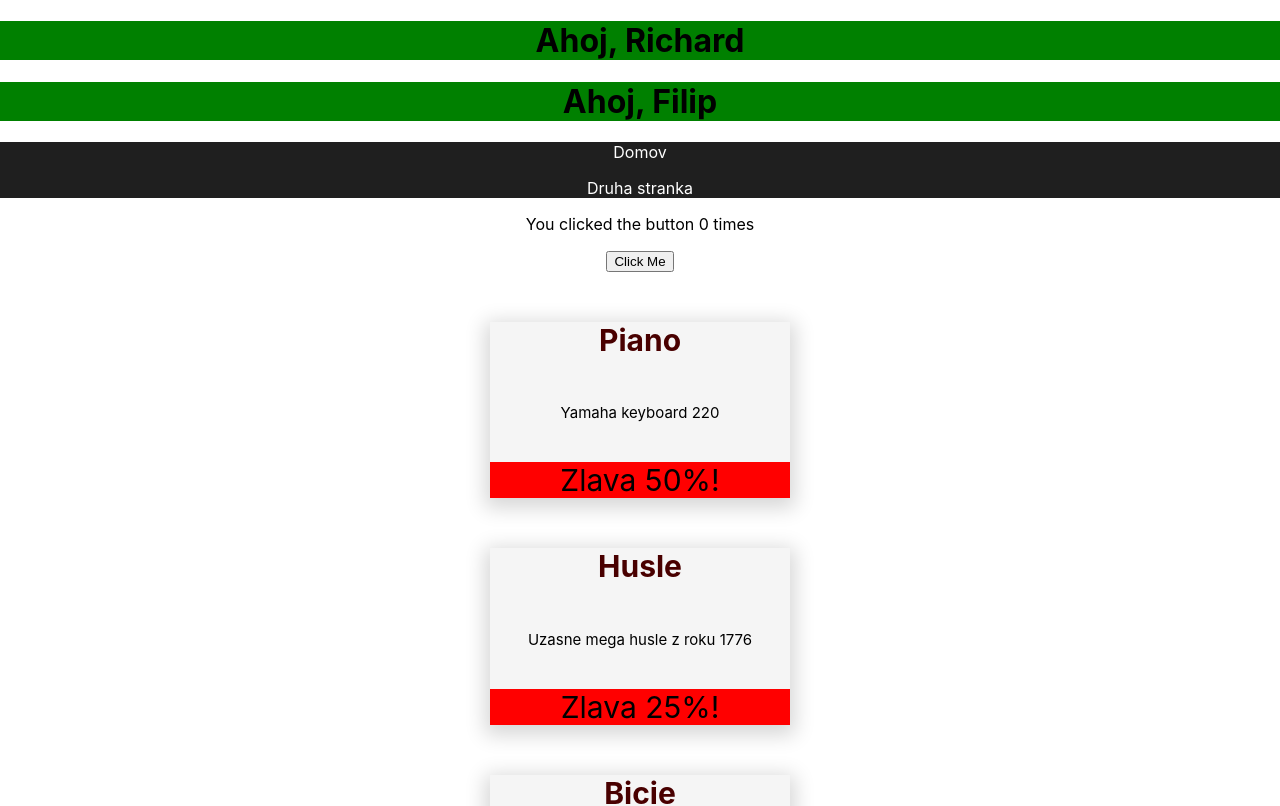
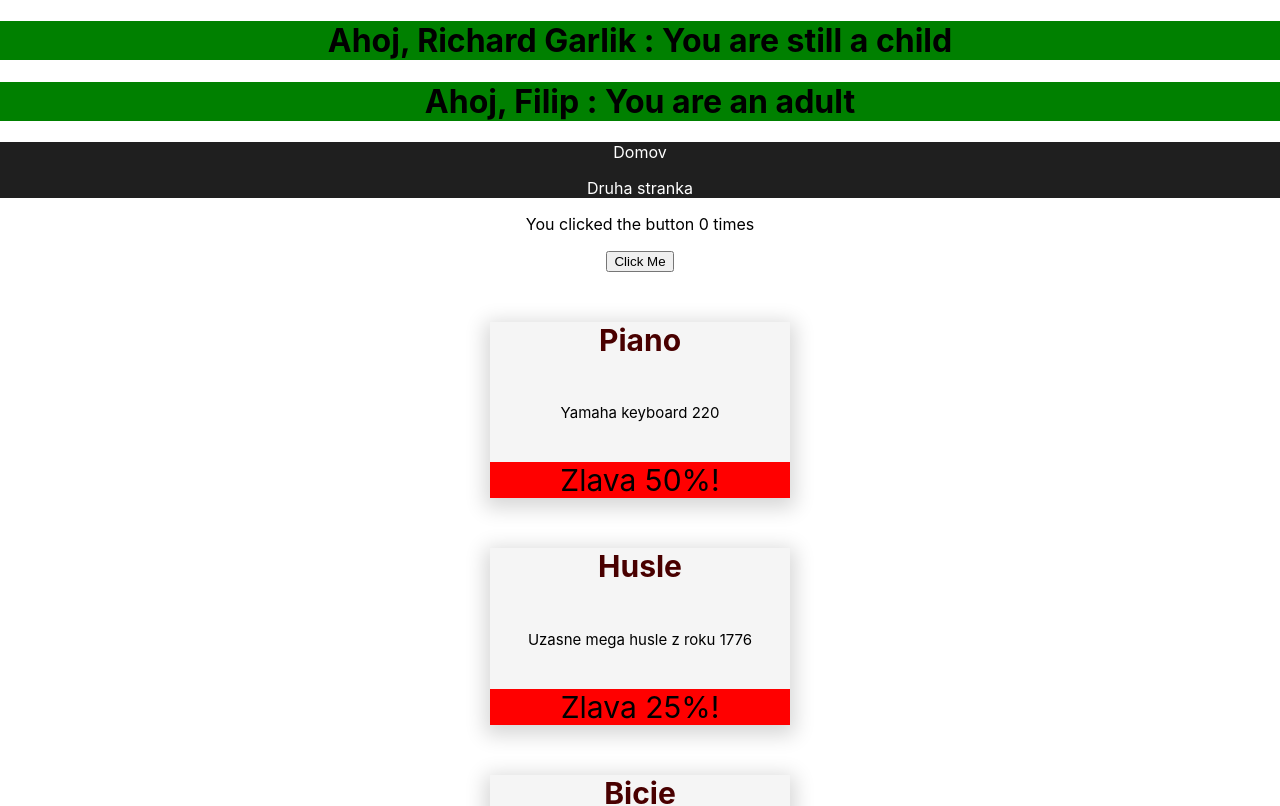
Before and after one commit to rgarlik/js-react, a React (Create React App) app: page / in a window 1280 px wide. Shown: the top 806 px of the page. Built offline with nearby package versions, Linux system fonts and the light colour scheme.

Commit message:
age calculation

```diff
--- a/src/App.js
+++ b/src/App.js
@@ -11,8 +11,8 @@ import imageSuciastka from './suciastka.jpg';
 function App() {
   return (
     <div className="App">
-      <GreenHello name="Richard" />
-      <GreenHello name="Filip" />
+      <GreenHello name="Richard" surname="Garlik" age={15} />
+      <GreenHello name="Filip" age={20} />
       <Menu />
       <Counter />
       <Product name="Piano" description="Yamaha keyboard 220" sale="true" saleValue="50%"/>
--- a/src/components/GreenHello.js
+++ b/src/components/GreenHello.js
@@ -1,8 +1,14 @@
 import "./GreenHello.css"
 
 function GreenHello(props) {
-    return(
-        <h1 class="GreenHello">Ahoj, {props.name}</h1>
+    let afterMessage = ""
+    if(props.age > 18) {
+        afterMessage = "You are an adult"
+    } else {
+        afterMessage = "You are still a child"
+    }
+    return (
+        <h1 class="GreenHello">Ahoj, {props.name} {props.surname} : {afterMessage}</h1>
     )
 }
 
```
